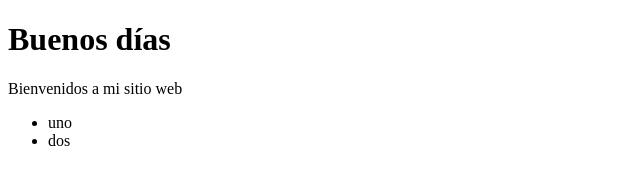
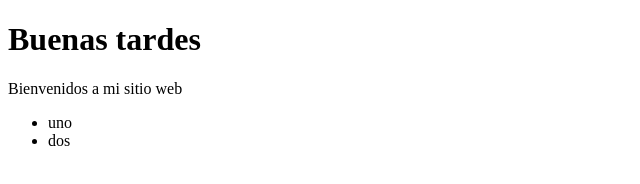
Before and after one commit to 4GeeksAcademy/ejemplos_de_github, a plain HTML site: page index.html in a window 1280 px wide. Shown: the full height of the page, 0-640 px from the left. Drawn offline with Linux system fonts and the light colour scheme.

Commit message:
cambié buenos dias por buenas tardes

```diff
--- a/index.html
+++ b/index.html
@@ -6,7 +6,7 @@
     <title>Document</title>
 </head>
 <body>
-    <h1>Buenos días</h1>
+    <h1>Buenas tardes</h1>
     <p>Bienvenidos a mi sitio web</p>
     <ul>
         <li>uno</li>
```
